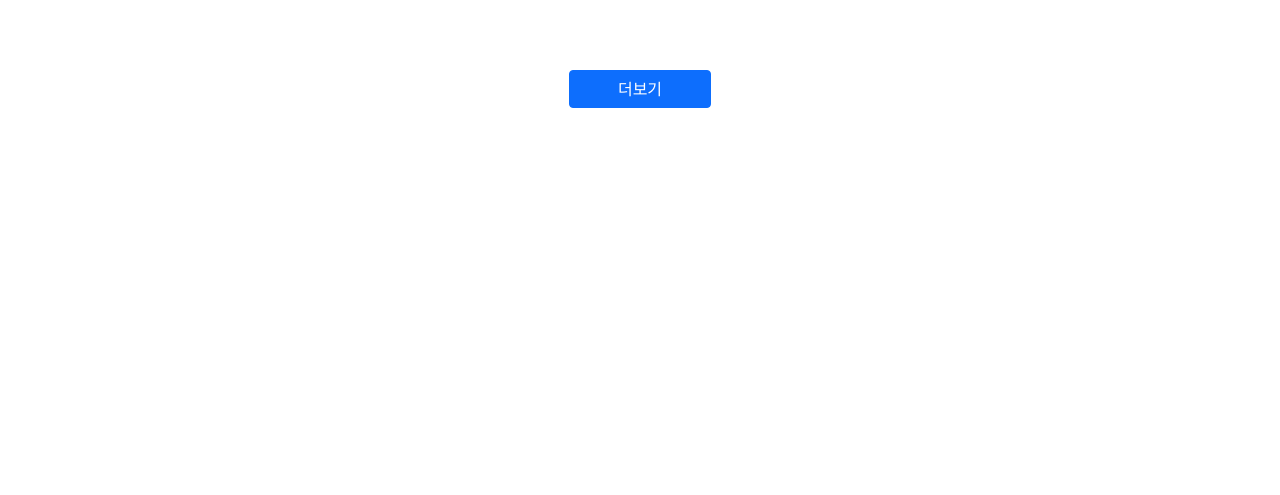
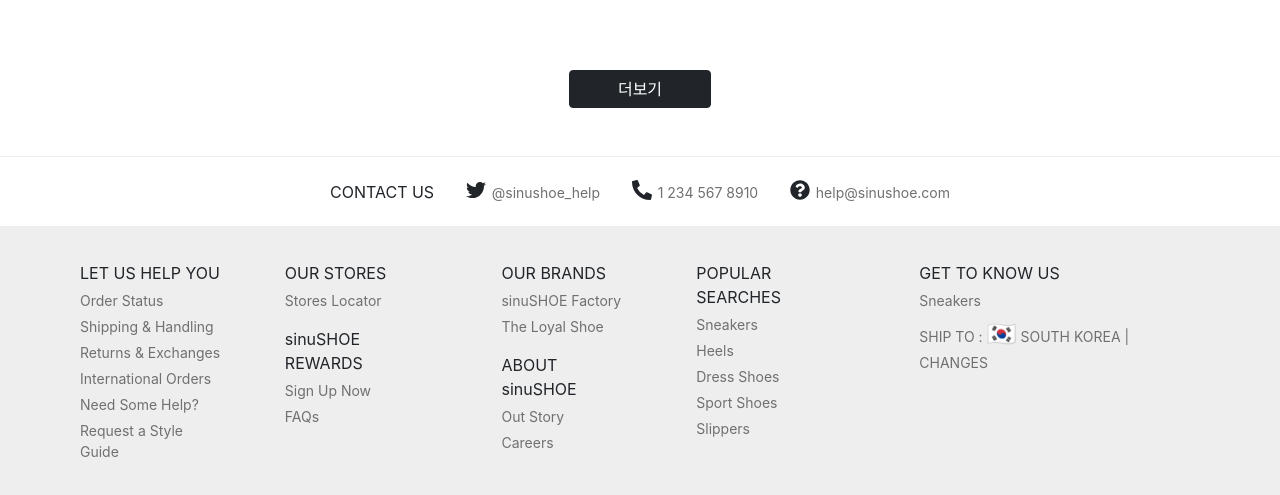
Before and after one commit to lownk/Shoe-shop, a React (Create React App) app: page / in a window 1280 px wide. Shown: the part 843-1338 px from the top of the page. Before the commit the page ends 999 px from the top, so only its background shows below. Built offline with nearby package versions, Linux system fonts and the light colour scheme.

Commit message:
feat: footer 레이아웃 완성

```diff
--- a/src/App.js
+++ b/src/App.js
@@ -10,6 +10,12 @@
 import Fail from "./Fail";
 import { Link, Route } from "react-router-dom";
 import Cart from "./Cart";
+import { FontAwesomeIcon } from "@fortawesome/react-fontawesome";
+import { faTwitter } from "@fortawesome/free-brands-svg-icons";
+import {
+  faPhoneAlt,
+  faQuestionCircle,
+} from "@fortawesome/free-solid-svg-icons";
 
 export const 재고context = React.createContext();
 
@@ -132,17 +138,18 @@
               <option value="상품명순">상품명순</option>
             </select>
           </div>
-          {/* <재고context.Provider value={재고}> */}
+
+          {/* 상품카드 */}
           <div className="row">
             {data.map((a, i) => {
               return <Card data={data[i]} i={i} key={i} />;
             })}
           </div>
-          {/* </재고context.Provider> */}
 
+          {/* 더보기버튼 */}
           {더보기 == true ? (
             <button
-              className="btn btn-primary my-5 px-5 mx-5"
+              className="btn btn-dark my-5 px-5 mx-5"
               onClick={() => {
                 클릭횟수변경(클릭횟수 + 1);
                 // console.log(클릭횟수);
@@ -175,10 +182,94 @@
         {실패창 == true ? <Fail /> : null}
       </Route>
 
+      <div className="footer">
+        <article className="footerOne">
+          <div className="elWrap">
+            <span className="element">CONTACT US</span>
+            <span className="element">
+              <FontAwesomeIcon icon={faTwitter} className="icons" />
+              <span className="text">@sinushoe_help</span>
+            </span>
+            <span className="element">
+              <FontAwesomeIcon icon={faPhoneAlt} className="icons" />
+              <span className="text">1 234 567 8910</span>
+            </span>
+            <span className="element">
+              <FontAwesomeIcon icon={faQuestionCircle} className="icons" />
+              <span className="text">help@sinushoe.com</span>
+            </span>
+          </div>
+        </article>
+        <article className="footerTwo">
+          <span className="sectionOne">
+            <span className="largeCategorie">LET US HELP YOU</span>
+            <ul className="smallCategorie">
+              <li className="text">Order Status</li>
+              <li className="text">Shipping & Handling</li>
+              <li className="text">Returns & Exchanges</li>
+              <li className="text">International Orders</li>
+              <li className="text">Need Some Help?</li>
+              <li className="text">Request a Style Guide</li>
+            </ul>
+          </span>
+
+          <span className="sectionTwo">
+            <span className="largeCategorie">OUR STORES</span>
+            <ul className="smallCategorie">
+              <li className="text">Stores Locator</li>
+            </ul>
+            <span className="largeCategorie">sinuSHOE REWARDS</span>
+            <ul className="smallCategorie">
+              <li className="text">Sign Up Now</li>
+              <li className="text">FAQs</li>
+            </ul>
+          </span>
+
+          <span className="sectionThree">
+            <span className="largeCategorie">OUR BRANDS</span>
+            <ul className="smallCategorie">
+              <li className="text">sinuSHOE Factory</li>
+              <li className="text">The Loyal Shoe</li>
+            </ul>
+            <span className="largeCategorie">ABOUT sinuSHOE</span>
+            <ul className="smallCategorie">
+              <li className="text">Out Story</li>
+              <li className="text">Careers</li>
+            </ul>
+          </span>
+
+          <span className="sectionFour">
+            <span className="largeCategorie">POPULAR SEARCHES</span>
+            <ul className="smallCategorie">
+              <li className="text">Sneakers</li>
+              <li className="text">Heels</li>
+              <li className="text">Dress Shoes</li>
+              <li className="text">Sport Shoes </li>
+              <li className="text">Slippers</li>
+            </ul>
+          </span>
+
+          <span className="sectionFive">
+            <span className="largeCategorie">GET TO KNOW US</span>
+            <ul className="smallCategorie">
+              <li className="text">Sneakers</li>
+              <li className="text">
+                SHIP TO : <span className="flag">🇰🇷</span> SOUTH KOREA | CHANGES
+              </li>
+            </ul>
+
+            {/* <ul className="shipTo">
+              <li className="text">
+                SHIP TO : <span className="flag">🇰🇷</span> SOUTH KOREA | CHANGES
+              </li>
+            </ul> */}
+          </span>
+        </article>
+      </div>
+
       <Route path="/detail/:id">
         <Detail data={data} 재고={재고} 재고변경={재고변경} />
       </Route>
-
       <Route path="/cart">
         <Cart />
       </Route>
--- a/src/App.scss
+++ b/src/App.scss
@@ -1,5 +1,76 @@
 .App {
   text-align: center;
+}
+
+.footer {
+  width: auto;
+  height: auto;
+
+  .text {
+    width: auto;
+    color: #707070;
+    font-size: 14px;
+    margin: 5px 0px;
+    padding-left: 0px;
+    list-style-type: none;
+  }
+
+  .shipTo {
+    // @extend .text;
+    width: 300px;
+    margin-top: 100px;
+  }
+
+  .flag {
+    font-size: 1.5rem;
+    margin: auto;
+  }
+
+  .footerOne {
+    width: auto;
+    height: 70px;
+    border-top: 1px solid #eeeeee;
+    background-color: white;
+    display: flex;
+    justify-content: center;
+    align-items: center;
+
+    .elWrap {
+      width: 620px;
+      height: auto;
+      display: flex;
+      justify-content: space-between;
+
+      .icons {
+        font-size: 20px;
+        margin-right: 6px;
+      }
+    }
+  }
+
+  .footerTwo {
+    display: flex;
+    background-color: #eeeeee;
+    width: auto;
+    height: 300px;
+    padding: 20px 50px;
+    margin: auto;
+
+    .sectionOne,
+    .sectionTwo,
+    .sectionThree,
+    .sectionFour,
+    .sectionFive {
+      width: auto;
+      height: auto;
+      margin: 15px 30px;
+    }
+
+    .smallCategorie {
+      list-style-type: none;
+      padding-left: 0px;
+    }
+  }
 }
 
 .background {
--- a/src/Cart.js
+++ b/src/Cart.js
@@ -25,25 +25,25 @@
           {state.cartReducer.cart.map((a, i) => {
             return (
               <tr key={i}>
-                <td>
-                  <div className="marginn">{a.id}</div>
+                <td className="parent">
+                  <div className="child">{a.id}</div>
                 </td>
                 <td className="col-md-2">
                   <img className="shoePic" alt="shoes" src={a.img} />
                 </td>
-                <td>
-                  <div className="productTitle">
+                <td className="parent">
+                  <div className="child">
                     <b>{a.title}</b>
                     <div>{a.content}</div>
                   </div>
                 </td>
-                <td>
-                  <div className="productTitle">
+                <td className="parent">
+                  <div className="child">
                     ₩{a.price.toString().replace(/\B(?=(\d{3})+(?!\d))/g, ",")}
                   </div>
                 </td>
-                <td>
-                  <div className="countBar productTitle">
+                <td className="parent">
+                  <div className="countBar">
                     <Button
                       className="countButton"
                       variant="light"
@@ -78,9 +78,9 @@
                     </Button>
                   </div>
                 </td>
-                <td>
+                <td className="parent">
                   <Button
-                    className="btn btn-primary productTitle"
+                    className="btn btn-primary child"
                     variant="dark"
                     onClick={() => {
                       dispatch({
--- a/src/Cart.scss
+++ b/src/Cart.scss
@@ -1,19 +1,19 @@
+.parent {
+  height: auto;
+  vertical-align: middle;
+  .child {
+    height: auto;
+    width: auto;
+  }
+}
+
 .myAuto {
   margin-top: auto;
   margin-bottom: auto;
 }
 
-.productTitle {
-  margin-top: 35px;
-}
-
-.marginn {
-  margin-left: 15px;
-  margin-top: 35px;
-}
-
 .countBar {
-  width: 110px;
+  width: 130px;
   display: flex;
   justify-content: space-between;
 
--- a/src/Detail.js
+++ b/src/Detail.js
@@ -145,7 +145,7 @@
           <Info 재고={props.재고} />
 
           <button
-            className="btn btn-dark mx-2 my-3 px-5 py-3"
+            className="btn btn-light mx-2 my-3 px-5 py-3"
             onClick={() => {
               history.push("/");
             }}
@@ -153,7 +153,7 @@
             뒤로가기
           </button>
           <button
-            className="btn btn-primary mx-2 px-5 py-3"
+            className="btn btn-dark mx-2 px-5 py-3"
             onClick={() => {
               props.재고변경([
                 ...props.재고.map((i) => {
--- a/src/Jumbotron.js
+++ b/src/Jumbotron.js
@@ -12,7 +12,7 @@
           utility classes for typography and spacing to space content out within
           the larger container.
         </p>
-        <a className="btn btn-primary btn-lg" href="#" role="button">
+        <a className="btn btn-success btn-lg" href="#" role="button">
           Learn more
         </a>
       </div>
```
